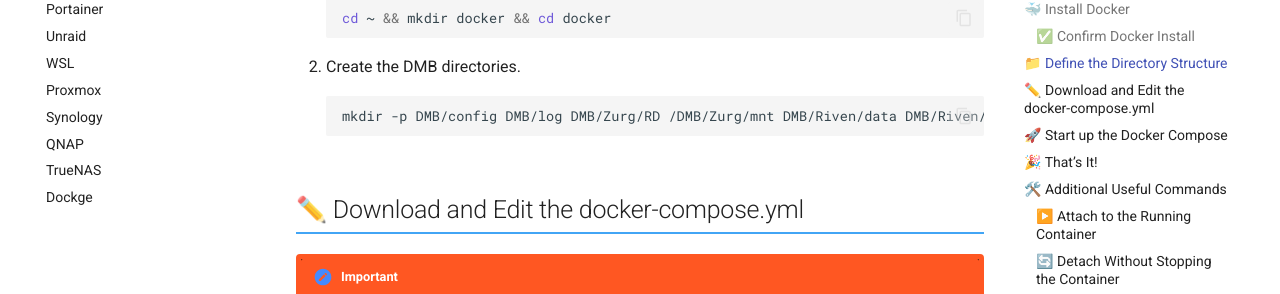
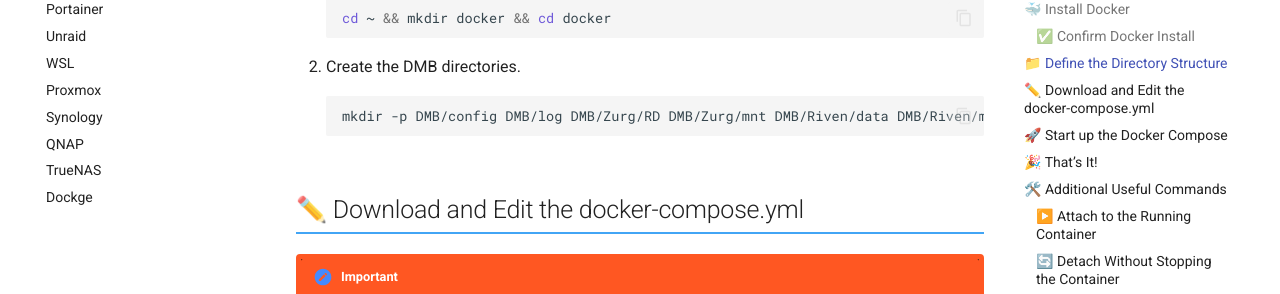
Before and after one commit to I-am-PUID-0/DMB_Docs, an MkDocs documentation site: the page built from docs/deployment/docker.md, in a window 1280 px wide and 900 px high, scrolled down 1600 px. Shown: the part 153-447 px from the top of the window. Built offline with MkDocs 1.6.1 and Material for MkDocs 9.7.7, drawn with Linux system fonts in a browser that asks for light colours; comment, search, counter and statistics services are not loaded.

````diff
--- a/docs/deployment/docker.md
+++ b/docs/deployment/docker.md
@@ -62,7 +62,7 @@ cd ~ && mkdir docker && cd docker
 
 2. Create the DMB directories.
 ```bash
-mkdir -p DMB/config DMB/log DMB/Zurg/RD /DMB/Zurg/mnt DMB/Riven/data DMB/Riven/mnt DMB/PostgreSQL/data DMB/pgAdmin4/data /DMB/Zilean/data
+mkdir -p DMB/config DMB/log DMB/Zurg/RD DMB/Zurg/mnt DMB/Riven/data DMB/Riven/mnt DMB/PostgreSQL/data DMB/pgAdmin4/data DMB/Zilean/data
 ```
 
 
````
